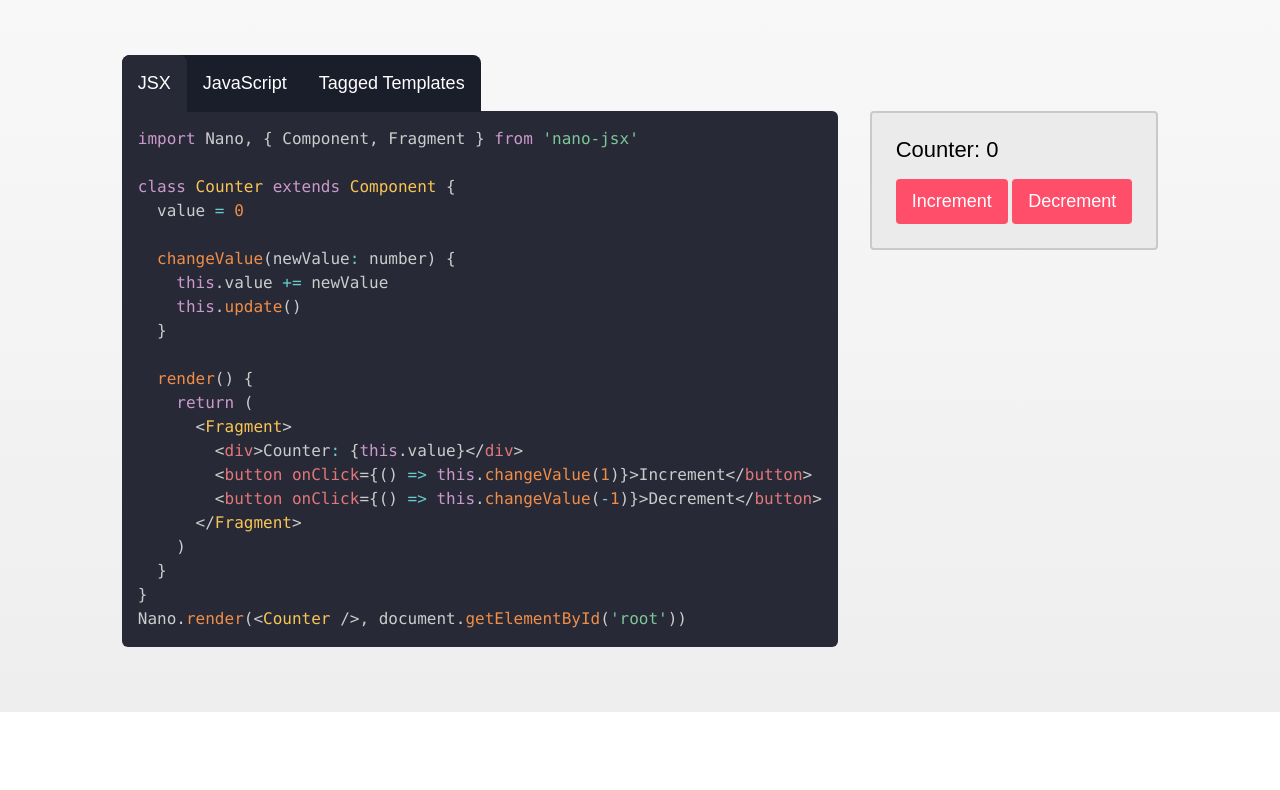
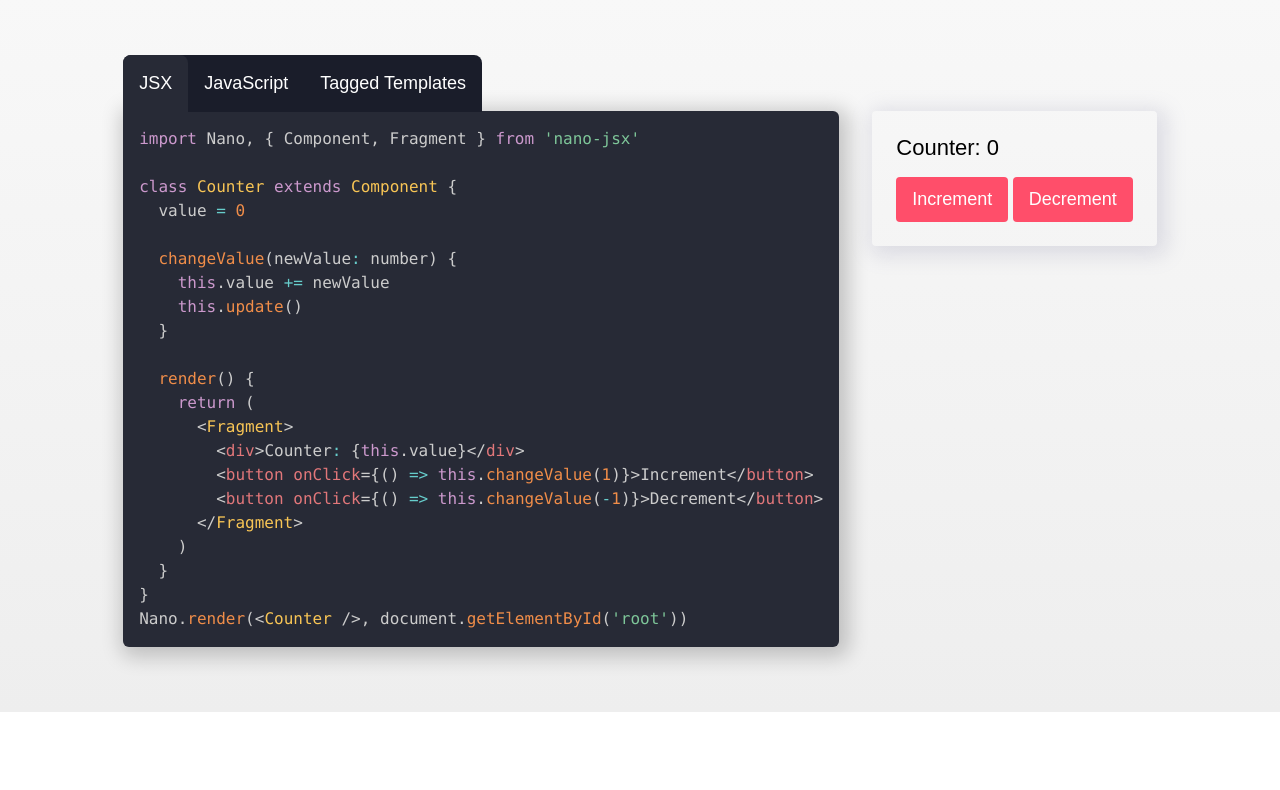
Before and after one commit to nanojsx/nanojsx.github.io, a plain HTML site: page index.html in a window 1280 px wide. Shown: the part 970-1760 px from the top of the page. Drawn offline with Linux system fonts and the light colour scheme.

Commit message:
Compare to preact and react

```diff
--- a/css/style.css
+++ b/css/style.css
@@ -216,13 +216,16 @@ li {
   max-width: 100%;
 }
 
+pre[class*='language-'] {
+  box-shadow: 4px 4px 20px 6px rgb(0 0 0 / 20%);
+}
+
 .code-result {
-  border: 2px #cac9c9 solid;
   border-radius: 4px;
   padding: 24px;
-  background: #ebebeb;
   margin-top: 8px;
   max-width: 100%;
+  box-shadow: 4px 4px 20px 6px rgb(123 123 159 / 20%);
 }
 
 .code-result div {
--- a/index.html
+++ b/index.html
@@ -218,6 +218,7 @@
             Lifecycle, Store or SVG support, the nano JSX application will
             generate a slightly smaller bundle size compared to Svelte.
           </p>
+          <p>The same app in preact is 4.7kb and 41.7kb in react.</p>
           <div class="code-example code-side-by-side">
             <div class="code-highlight">
               <pre
```
